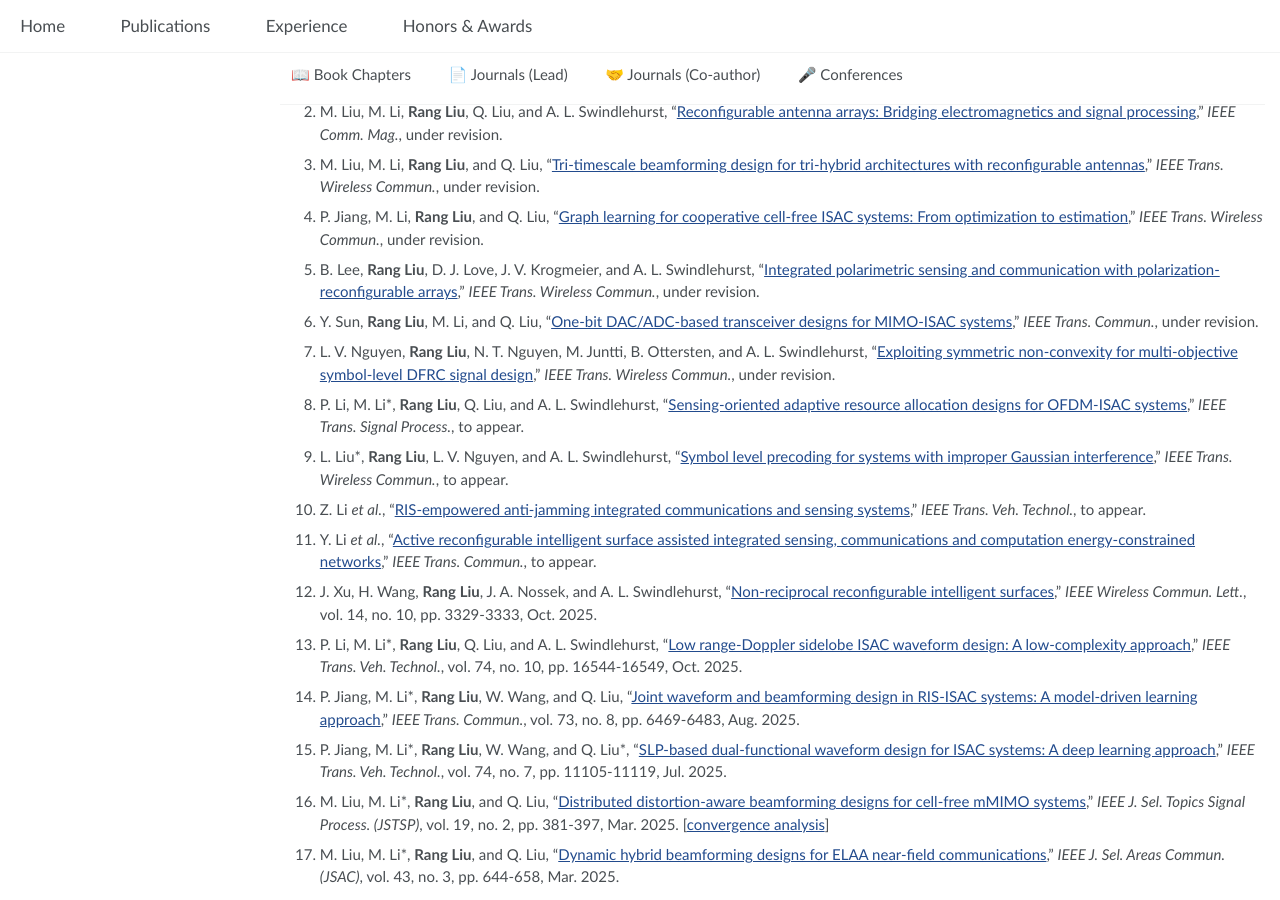
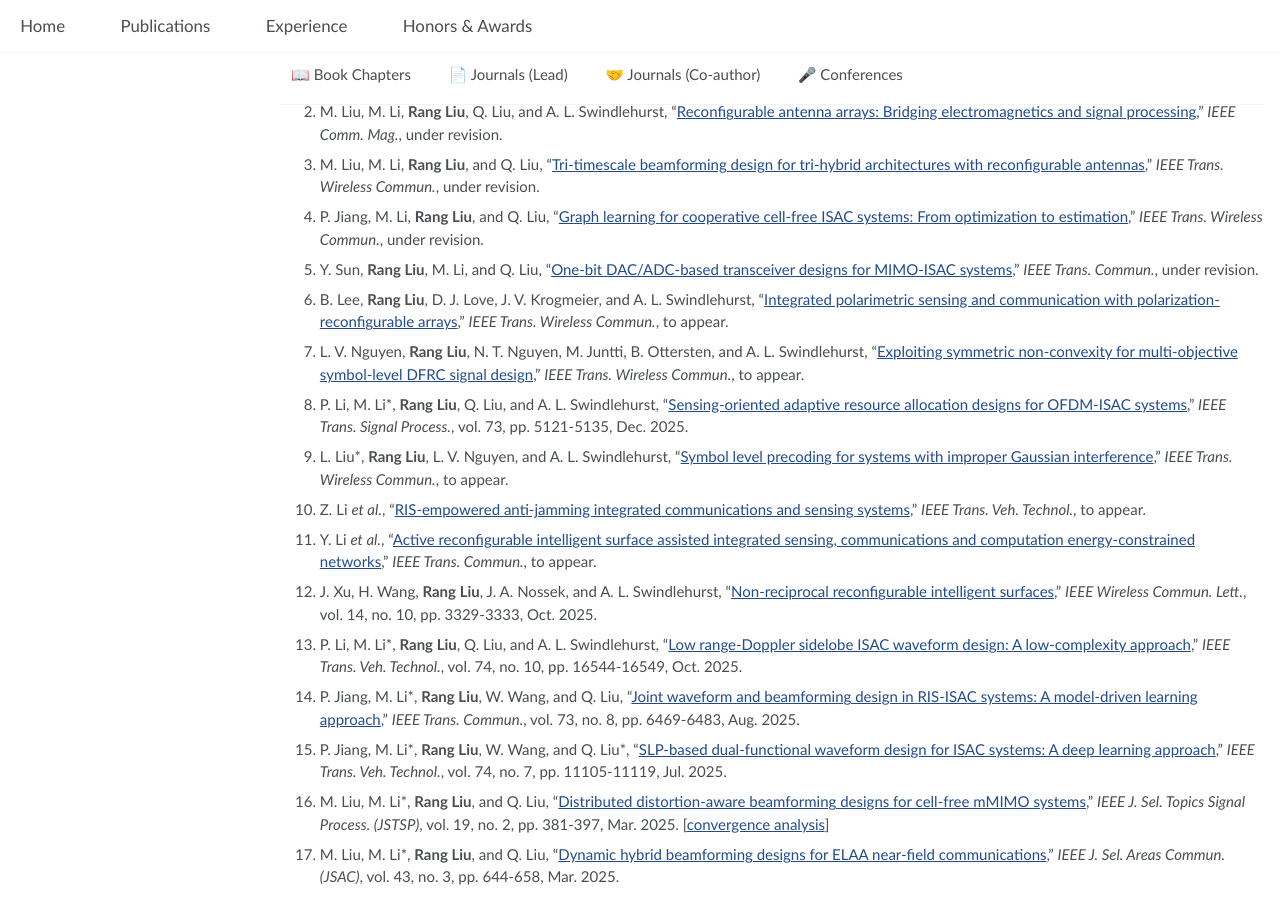
Before and after one commit to RangLiu0706/RangLiu0706.github.io, a Jekyll site: the page built from _pages/publications.md, in a window 1280 px wide and 900 px high, scrolled down 1623 px. Built offline with Jekyll 4.4.1, drawn with Linux system fonts in a browser that asks for light colours.

Commit message:
update0106

```diff
--- a/_pages/publications.md
+++ b/_pages/publications.md
@@ -90,14 +90,17 @@ in *Metasurfaces for Wireless Communications*. Springer, in production.
 
 31. P. Jiang, M. Li, **Rang Liu**, and Q. Liu, "[Graph learning for cooperative cell-free ISAC systems: From optimization to estimation](https://arxiv.org/abs/2507.06612)," *IEEE Trans. Wireless Commun.*, under revision.
 
-30. B. Lee, **Rang Liu**, D. J. Love, J. V. Krogmeier, and A. L. Swindlehurst, "[Integrated polarimetric sensing and communication with polarization-reconfigurable arrays](https://www.arxiv.org/abs/2506.23410)," *IEEE Trans. Wireless Commun.*, under revision.
 
 26. Y. Sun, **Rang Liu**, M. Li, and Q. Liu, "[One-bit DAC/ADC-based transceiver designs for MIMO-ISAC systems]()," *IEEE Trans. Commun.*, under revision.
 
-29. L. V. Nguyen, **Rang Liu**, N. T. Nguyen, M. Juntti, B. Ottersten, and A. L. Swindlehurst, "[Exploiting symmetric non-convexity for multi-objective symbol-level DFRC signal design](https://arxiv.org/abs/2504.14281)," *IEEE Trans. Wireless Commun.*, under revision.
+
+30. B. Lee, **Rang Liu**, D. J. Love, J. V. Krogmeier, and A. L. Swindlehurst, "[Integrated polarimetric sensing and communication with polarization-reconfigurable arrays](https://www.arxiv.org/abs/2506.23410)," *IEEE Trans. Wireless Commun.*, to appear.
 
 
-28. P. Li, M. Li\*, **Rang Liu**, Q. Liu, and A. L. Swindlehurst, "[Sensing-oriented adaptive resource allocation designs for OFDM-ISAC systems](https://ieeexplore.ieee.org/document/11271832)," *IEEE Trans. Signal Process.*, to appear.
+29. L. V. Nguyen, **Rang Liu**, N. T. Nguyen, M. Juntti, B. Ottersten, and A. L. Swindlehurst, "[Exploiting symmetric non-convexity for multi-objective symbol-level DFRC signal design](https://arxiv.org/abs/2504.14281)," *IEEE Trans. Wireless Commun.*, to appear.
+
+
+28. P. Li, M. Li\*, **Rang Liu**, Q. Liu, and A. L. Swindlehurst, "[Sensing-oriented adaptive resource allocation designs for OFDM-ISAC systems](https://ieeexplore.ieee.org/document/11271832)," *IEEE Trans. Signal Process.*, vol. 73, pp. 5121-5135, Dec. 2025.
 
 
 22. L. Liu\*, **Rang Liu**, L. V. Nguyen, and A. L. Swindlehurst, "[Symbol level precoding for systems with improper Gaussian interference](https://ieeexplore.ieee.org/document/11299458)," *IEEE Trans. Wireless Commun.*, to appear.
```
Also changed, not shown: _pages/experience.md (+1 -1 lines).
